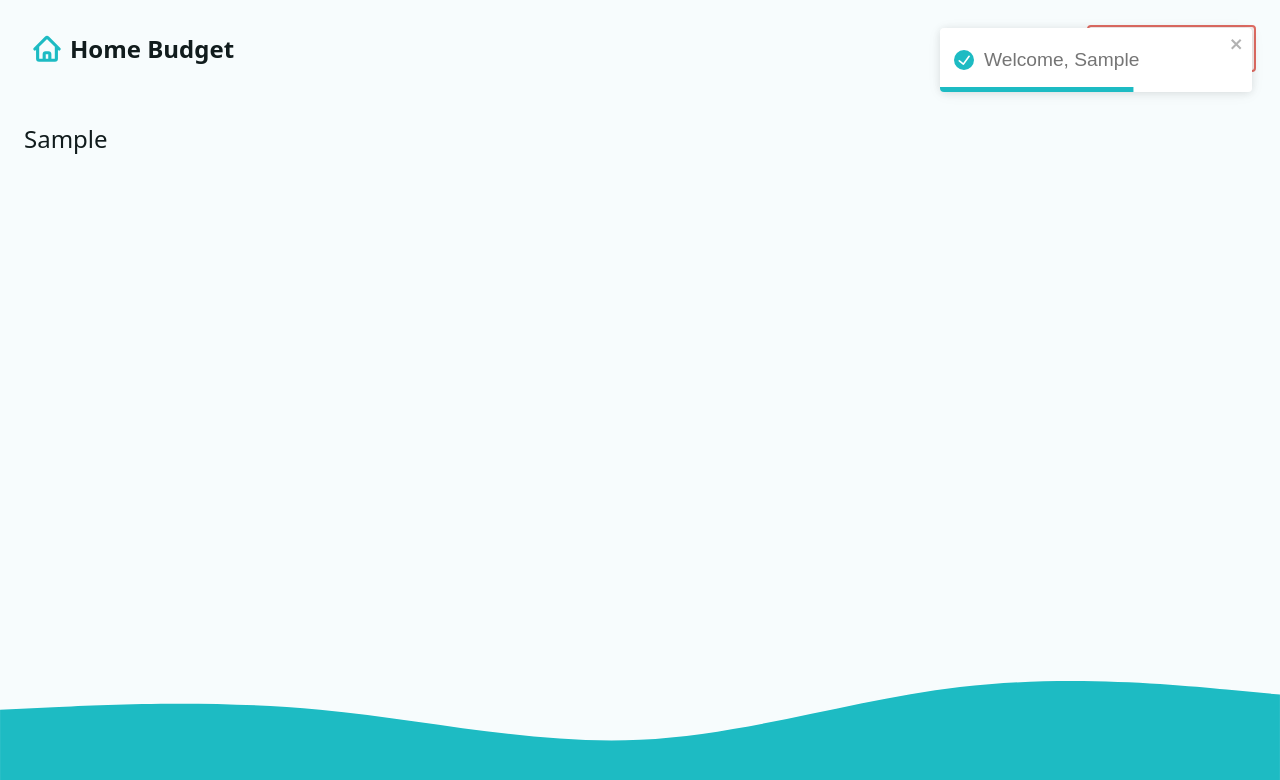
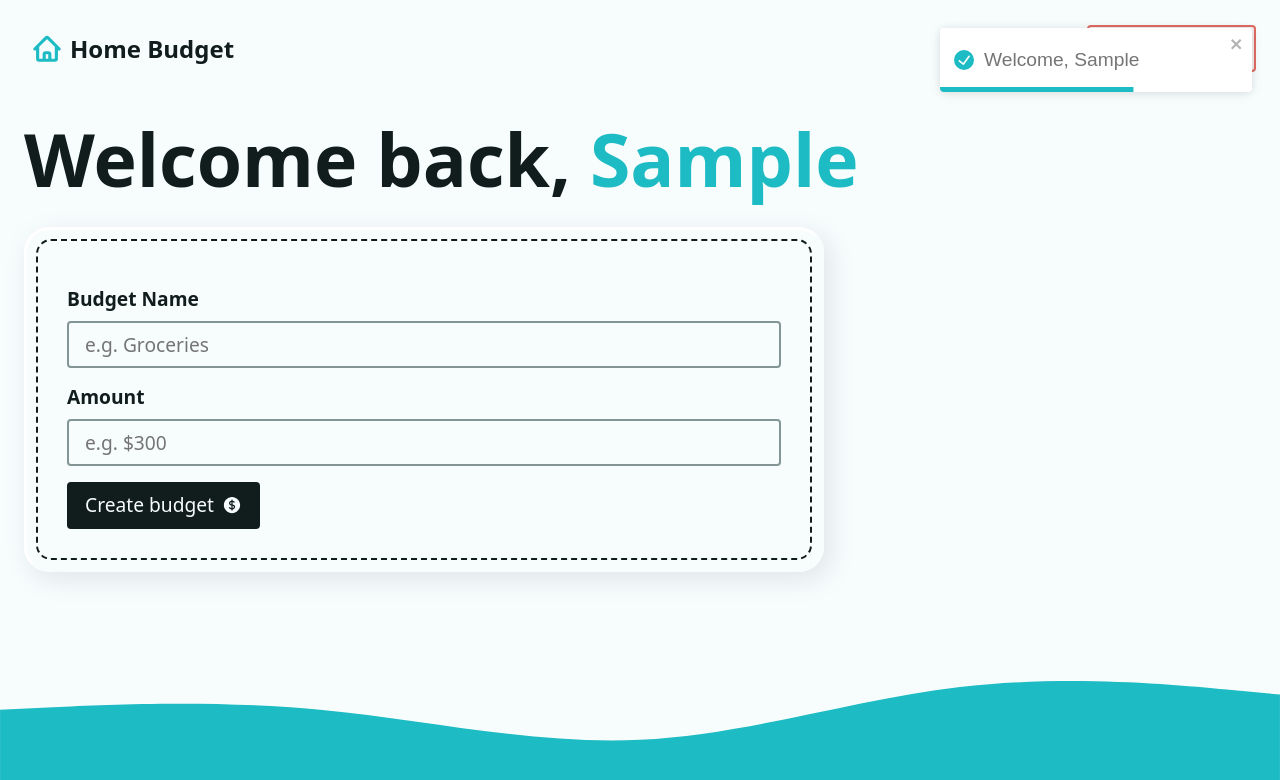
Before and after one commit to luqasshh/budget-app, a React (Vite) app: page / in a window 1280 px wide. Both pictures are taken after typing "Sample" into the empty fields and a click on the button "Create Account". Shown: the top 780 px of the page. Built offline with nearby package versions, Linux system fonts and the light colour scheme.

Commit message:
Add adding budget functionality

```diff
--- /dev/null
+++ b/src/components/AddBudgetForm.jsx
@@ -0,0 +1,41 @@
+import { CurrencyDollarIcon } from "@heroicons/react/24/solid";
+import { Form } from "react-router-dom";
+
+const AddBudgetForm = () => {
+  return (
+    <div className="form-wrapper">
+      <h2 className="h3"></h2>
+      <Form method="post" className="grid-sm">
+        <div className="grid-xs">
+          <label htmlFor="newBudget">Budget Name</label>
+          <input
+            type="text"
+            name="newBudget"
+            id="newBudget"
+            placeholder="e.g. Groceries"
+            required
+          />
+        </div>
+        <div className="grid-xs">
+          <label htmlFor="newBudgetAmount">Amount</label>
+          <input
+            type="number"
+            name="newBudgetAmount"
+            step={0.01}
+            id="newBudgetAmount"
+            placeholder="e.g. $300"
+            inputMode="decimal"
+            required
+          />
+        </div>
+        <input type="hidden" name="_action" value="createBudget" />
+        <button className="btn btn--dark">
+          <span>Create budget</span>
+          <CurrencyDollarIcon width={20} />
+        </button>
+      </Form>
+    </div>
+  );
+};
+
+export default AddBudgetForm;
--- a/src/components/Intro.jsx
+++ b/src/components/Intro.jsx
@@ -25,6 +25,7 @@
             aria-label="Your name"
             autoComplete="given-name"
           />
+          <input type="hidden" name="_action" value="newUser" />
           <button type="submit" className="btn btn--dark">
             <span>Create Account</span>
             <UserPlusIcon width={20} />
--- a/src/helpers.js
+++ b/src/helpers.js
@@ -4,6 +4,31 @@
   return JSON.parse(localStorage.getItem(key));
 };
 
+export const generateRandomColor = () => {
+  const existingBudgetLength = fetchData("budgets")?.length ?? 0;
+
+  return `${existingBudgetLength * 34} 65% 50%`;
+};
+
+// create budget
+
+export const createBudget = ({ name, amount }) => {
+  const newItem = {
+    id: crypto.randomUUID(),
+    name: name,
+    createdt: Date.now(),
+    amount: +amount,
+    color: generateRandomColor(),
+  };
+
+  const existingBudgets = fetchData("budgets") ?? [];
+  return localStorage.setItem(
+    "budgets",
+    JSON.stringify([...existingBudgets, newItem])
+  );
+};
+
+// delete item
 export const deleteItem = ({ key }) => {
   return localStorage.removeItem(key);
 };
--- a/src/pages/Dashboard.jsx
+++ b/src/pages/Dashboard.jsx
@@ -1,31 +1,74 @@
 // rrd imports
 import { useLoaderData } from "react-router-dom";
+
+// library imports
 import { toast } from "react-toastify";
+
+// components
 import Intro from "../components/Intro";
+import AddBudgetForm from "../components/AddBudgetForm";
 
 //  helper functions
-import { fetchData } from "../helpers";
+import { createBudget, fetchData } from "../helpers";
 
 // loader
 export function dashboardLoader() {
   const userName = fetchData("userName");
-  return { userName };
+  const budgets = fetchData("budgets");
+  return { userName, budgets };
 }
 
+// action
 export async function dashboardAction({ request }) {
   const data = await request.formData();
-  const formData = Object.fromEntries(data);
-  try {
-    localStorage.setItem("userName", JSON.stringify(formData.userName));
-    return toast.success(`Welcome, ${formData.userName}`);
-  } catch (e) {
-    throw new Error("There was an issue");
+  const { _action, ...values } = Object.fromEntries(data);
+
+  // new user submission
+  if (_action === "newUser") {
+    try {
+      localStorage.setItem("userName", JSON.stringify(values.userName));
+      return toast.success(`Welcome, ${values.userName}`);
+    } catch (e) {
+      throw new Error("There was a problem creating your account.");
+    }
+  }
+
+  if (_action === "createBudget") {
+    try {
+      createBudget({
+        name: values.newBudget,
+        amount: values.newBudgetAmount,
+      });
+      return toast.success("Budget created!");
+    } catch (e) {
+      throw new Error("There was a problem creating your budget.");
+    }
   }
 }
 
 const Dashboard = () => {
-  const { userName } = useLoaderData();
+  const { userName, budgets } = useLoaderData();
 
-  return <div>{userName ? <p>{userName}</p> : <Intro />}</div>;
+  return (
+    <>
+      {userName ? (
+        <div className="dashboard">
+          <h1>
+            Welcome back, <span className="accent">{userName}</span>
+          </h1>
+          <div className="grid-sm">
+            {/* {budgets ? () : ()} */}
+            <div className="grid-lg">
+              <div className="flex-lg">
+                <AddBudgetForm />
+              </div>
+            </div>
+          </div>
+        </div>
+      ) : (
+        <Intro />
+      )}
+    </>
+  );
 };
 export default Dashboard;
--- a/src/pages/Error.jsx
+++ b/src/pages/Error.jsx
@@ -4,6 +4,7 @@
 const Error = () => {
   const error = useRouteError();
   const navigate = useNavigate();
+  console.log(error);
   return (
     <div className="error">
       <h1>Oh oh! We've got a problem!</h1>
```
